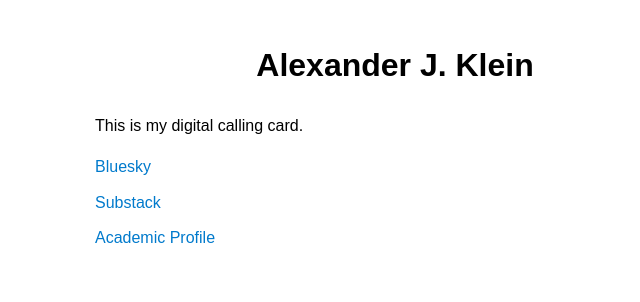
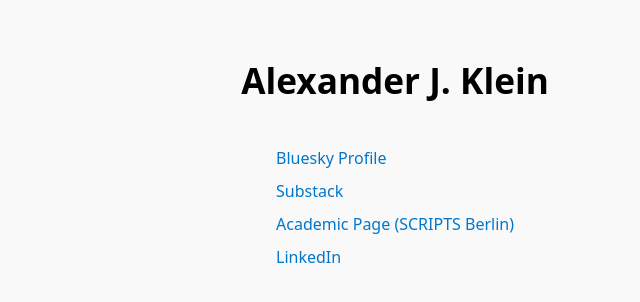
Before and after one commit to Alexanderjklein/landing, a plain HTML site: page index.html in a window 1280 px wide. Shown: the whole page, without its empty margins (245-885 px from the left). Drawn offline with Linux system fonts and the light colour scheme.

Commit message:
Update index.html

```diff
--- a/index.html
+++ b/index.html
@@ -1,30 +1,47 @@
 <!DOCTYPE html>
 <html lang="en">
 <head>
-  <meta charset="UTF-8" />
-  <meta name="viewport" content="width=device-width, initial-scale=1.0" />
+  <meta charset="UTF-8">
   <title>Alexander J. Klein</title>
+  <meta name="viewport" content="width=device-width, initial-scale=1">
   <style>
     body {
-      font-family: sans-serif;
-      max-width: 600px;
-      margin: 40px auto;
-      padding: 0 20px;
-      line-height: 1.6;
+      font-family: system-ui, sans-serif;
+      background: #f9f9f9;
+      margin: 0;
+      padding: 2rem;
+      display: flex;
+      flex-direction: column;
+      align-items: center;
     }
-    h1 { text-align: center; }
-    ul { list-style: none; padding: 0; }
-    li { margin-bottom: 10px; }
-    a { color: #007acc; text-decoration: none; }
+    h1 {
+      font-size: 2.2rem;
+      margin-bottom: 1rem;
+    }
+    ul {
+      list-style: none;
+      padding: 0;
+    }
+    li {
+      margin: 0.7rem 0;
+    }
+    a {
+      text-decoration: none;
+      color: #0077cc;
+      font-weight: 500;
+    }
+    a:hover {
+      text-decoration: underline;
+    }
   </style>
 </head>
 <body>
   <h1>Alexander J. Klein</h1>
-  <p>This is my digital calling card.</p>
   <ul>
-    <li><a href="https://bsky.app/profile/alexanderjklein.bsky.social" target="_blank">Bluesky</a></li>
-    <li><a href="https://alexanderjklein.substack.com" target="_blank">Substack</a></li>
-    <li><a href="https://www.scripts-berlin.eu/alexander-klein" target="_blank">Academic Profile</a></li>
+    <li><a href="https://bsky.app/profile/alexanderjklein.eu" target="_blank">Bluesky Profile</a></li>
+    <li><a href="https://substack.com/@alexanderjklein?utm_source=user-menu" target="_blank">Substack</a></li>
+    <li><a href="https://www.scripts-berlin.eu/birt/bgts/bgts_people/phd-students/Klein/index.html" target="_blank">Academic Page (SCRIPTS Berlin)</a></li>
+    <li><a href="https://de.linkedin.com/in/alexander-j-klein" target="_blank">LinkedIn</a></li>
   </ul>
 </body>
 </html>
```
